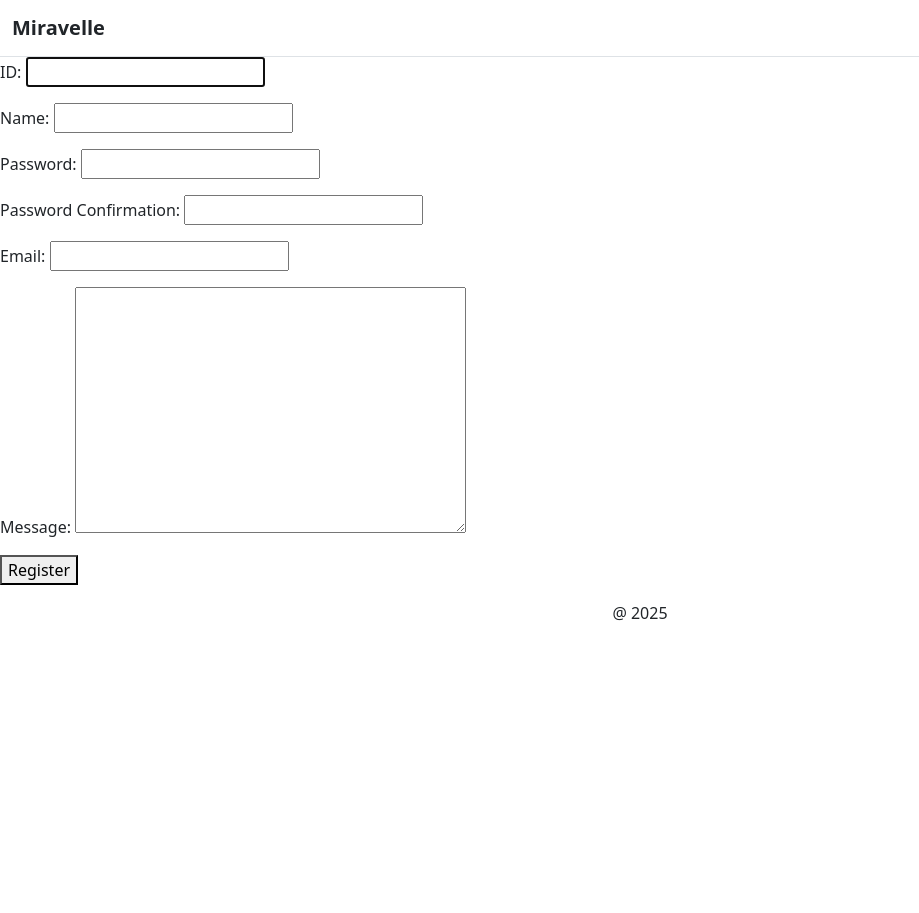
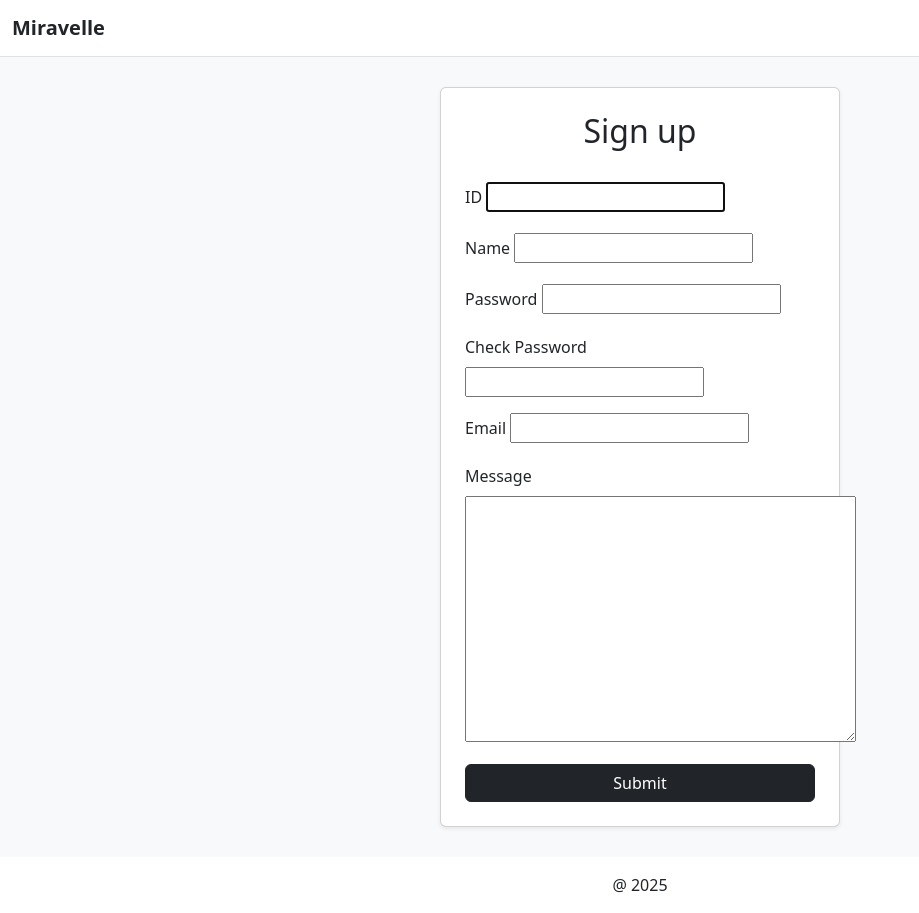
Before and after one commit to eungyukm/Miravelle, a Django app: page /account/register/ in a window 1280 px wide. Shown: the whole page, without its empty margins (0-919 px from the left). Before the commit the page ends 621 px from the top, so only its background shows below. Run offline with Django 5.2, Linux system fonts and the light colour scheme.

Commit message:
fix : register design

```diff
--- a/core/accounts/templates/accounts/register.html
+++ b/core/accounts/templates/accounts/register.html
@@ -1,11 +1,99 @@
 {% extends "register-base.html" %}
 
+{% load static %}
+
 {% block content %}
+<div class="d-flex justify-content-center align-items-center" style="height: 100vh; background-color: #f8f9fa;">
+    <div class="card p-4 shadow-sm" style="width: 400px;">
+        <h2 class="text-center">Sign up</h2>
+        <br>
+        <form method="POST" action="{% url 'accounts:register' %}">
+            {% csrf_token %}
 
-<form action="{% url "accounts:register" %}" method="POST">
-    {% csrf_token %}
-    {{ form.as_p }}
-    <button type="submit">Register</button>
-</form>
+            <div class="mb-3">
+                <label for="{{ form.username.id_for_label }}" class="form-label">ID</label>
+                {{ form.username }}
+                {% if form.username.errors %}
+                    <div class="alert alert-danger">
+                        {% for error in form.username.errors %}
+                            {{ error }}
+                        {% endfor %}
+                    </div>
+                {% endif %}
+            </div>
+
+            <div class="mb-3">
+                <label for="{{ form.surname.id_for_label }}" class="form-label">Name</label>
+                {{ form.surname }}
+                {% if form.surname.errors %}
+                    <div class="alert alert-danger">
+                        {% for error in form.surname.errors %}
+                            {{ error }}
+                        {% endfor %}
+                    </div>
+                {% endif %}
+            </div>
+
+            <div class="mb-3">
+                <label for="{{ form.password1.id_for_label }}" class="form-label">Password</label>
+                {{ form.password1 }}
+                {% if form.password1.errors %}
+                    <div class="alert alert-danger">
+                        {% for error in form.password1.errors %}
+                            {{ error }}
+                        {% endfor %}
+                    </div>
+                {% endif %}
+            </div>
+
+            <div class="mb-3">
+                <label for="{{ form.password2.id_for_label }}" class="form-label">Check Password</label>
+                {{ form.password2 }}
+                {% if form.password2.errors %}
+                    <div class="alert alert-danger">
+                        {% for error in form.password2.errors %}
+                            {{ error }}
+                        {% endfor %}
+                    </div>
+                {% endif %}
+            </div>
+
+            <div class="mb-3">
+                <label for="{{ form.email.id_for_label }}" class="form-label">Email</label>
+                {{ form.email }}
+                {% if form.email.errors %}
+                    <div class="alert alert-danger">
+                        {% for error in form.email.errors %}
+                            {{ error }}
+                        {% endfor %}
+                    </div>
+                {% endif %}
+            </div>
+
+            <div class="mb-3">
+                <label for="{{ form.message.id_for_label }}" class="form-label">Message</label>
+                {{ form.message }}
+                {% if form.message.errors %}
+                    <div class="alert alert-danger">
+                        {% for error in form.message.errors %}
+                            {{ error }}
+                        {% endfor %}
+                    </div>
+                {% endif %}
+            </div>
+
+            <button type="submit" class="btn btn-dark w-100">Submit</button>
+        </form>
+    </div>
+</div>
+
+<style>
+    .form-control {
+        border: 1px solid #ced4da;
+        border-radius: 5px;
+        padding: 8px;
+        width: 100%;
+    }
+</style>
 
 {% endblock content %}
```
